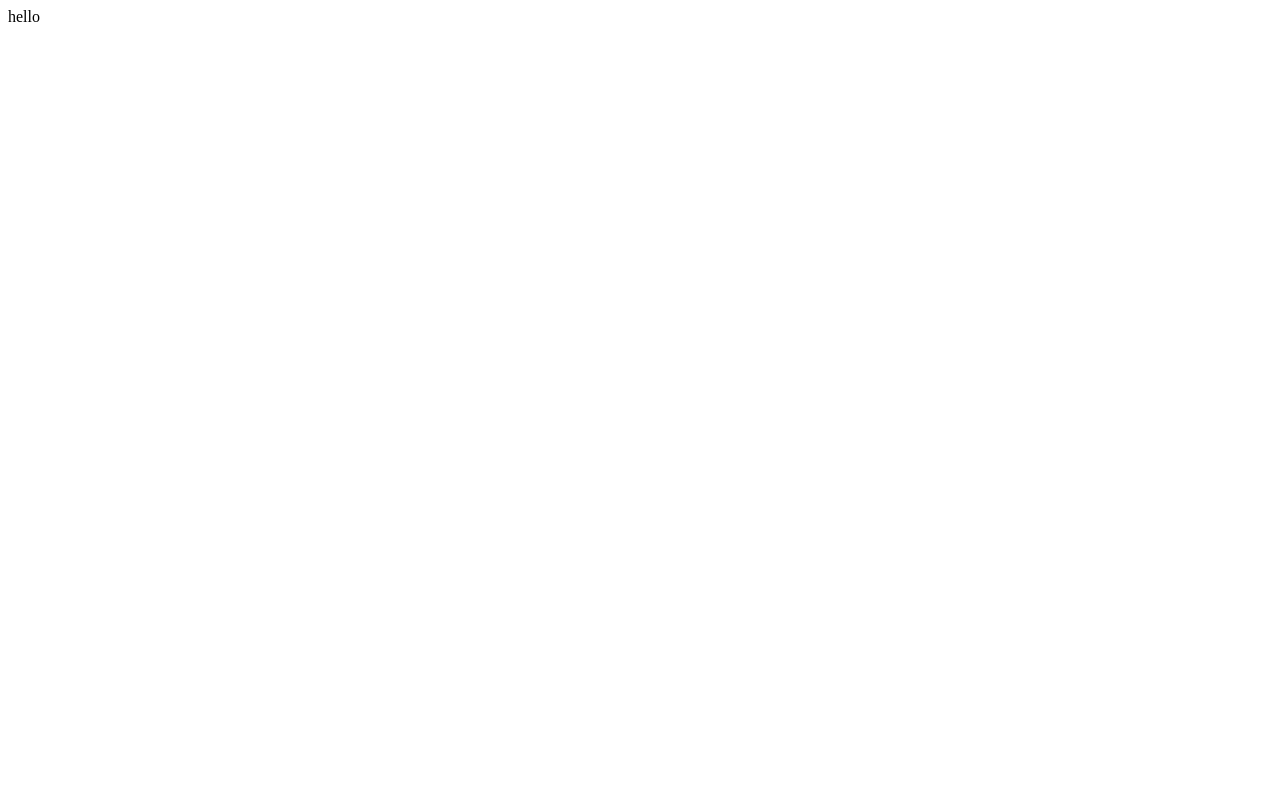
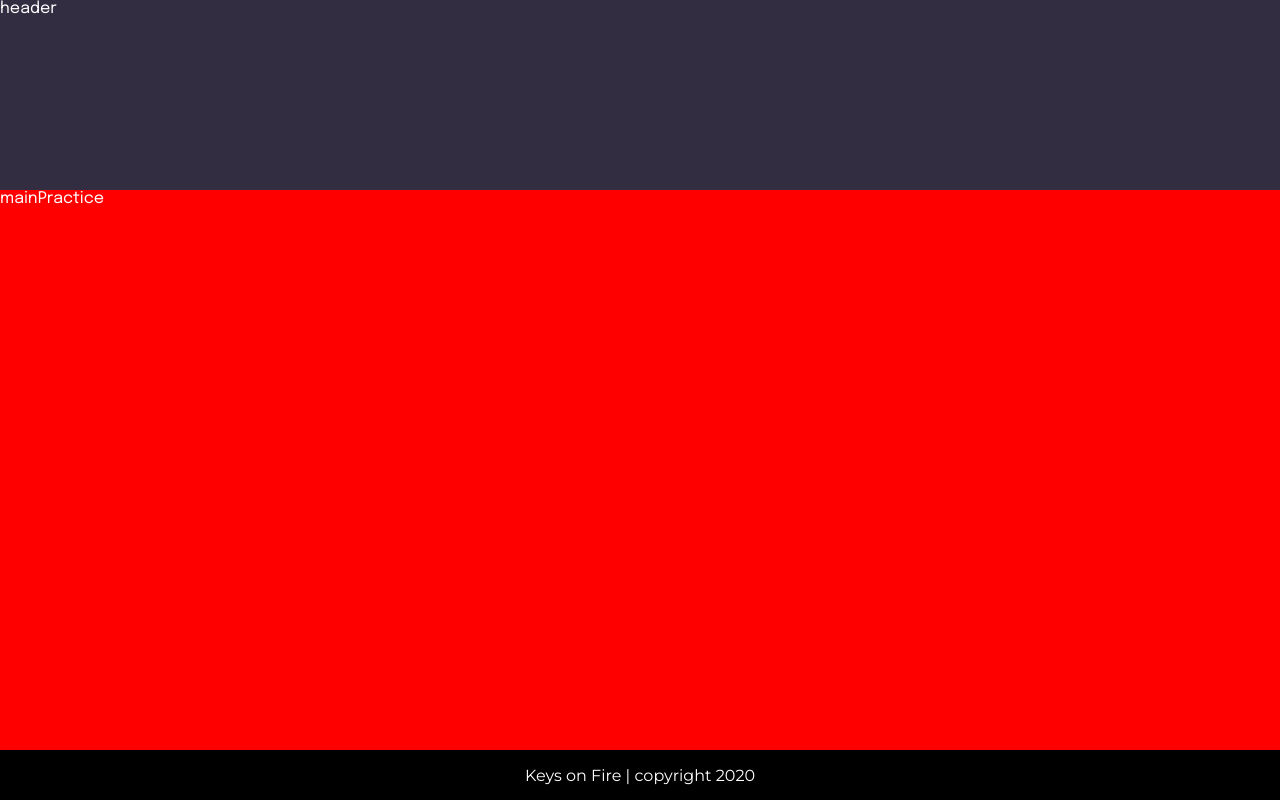
Before and after one commit to Kozaa/Keys-on-Fire, a React (Create React App) app: page / in a window 1280 px wide. Built offline with nearby package versions, Linux system fonts and the light colour scheme.

Commit message:
simple setup

```diff
--- a/package.json
+++ b/package.json
@@ -10,9 +10,11 @@
     "@types/node": "^12.0.0",
     "@types/react": "^16.9.53",
     "@types/react-dom": "^16.9.8",
+    "@types/styled-components": "^5.1.4",
     "react": "^17.0.1",
     "react-dom": "^17.0.1",
     "react-scripts": "4.0.0",
+    "styled-components": "^5.2.1",
     "typescript": "^4.0.3",
     "web-vitals": "^0.2.4"
   },
--- a/public/index.html
+++ b/public/index.html
@@ -7,7 +7,12 @@
       name="description"
       content="Learn to type faster and race with your friends to see whose keys are the hottest!"
     />
-
+    <link rel="preconnect" href="https://fonts.gstatic.com" />
+    <link rel="preconnect" href="https://fonts.gstatic.com" />
+    <link
+      href="https://fonts.googleapis.com/css2?family=Epilogue:wght@400;700&family=Montserrat&display=swap"
+      rel="stylesheet"
+    />
     <title>Keys on Fire</title>
   </head>
   <body>
--- a/src/App.tsx
+++ b/src/App.tsx
@@ -1,7 +1,35 @@
 import React from "react";
+import { createGlobalStyle, ThemeProvider } from "styled-components";
+import { Theme } from "./theme";
+import Header from "./components/Header";
+import Footer from "./components/Footer";
+import MainPractice from "./components/MainPractice";
+import MainRace from "./components/MainRace";
 
-function App() {
-  return <div className="App">hello</div>;
-}
+const GlobalStyle = createGlobalStyle`
+  body {
+    margin: 0;
+    height: 100vh;
+    width: 100%;
+
+    display: flex;
+    flex-direction: column;
+
+    background-color: ${({ theme }) => theme.colors.primaryDark};
+    color: ${({ theme }) => theme.colors.text};
+    font-family: ${({ theme }) => theme.font.primary};
+  }
+`;
+
+const App = () => (
+  <div>
+    <ThemeProvider theme={Theme}>
+      <GlobalStyle />
+      <Header />
+      <MainPractice />
+      <Footer />
+    </ThemeProvider>
+  </div>
+);
 
 export default App;
--- /dev/null
+++ b/src/components/Footer.tsx
@@ -0,0 +1,20 @@
+import React from "react";
+import styled from "styled-components";
+
+const StyledFooter = styled.footer`
+  width: 100%;
+  height: 50px;
+
+  display: flex;
+  align-items: center;
+  justify-content: center;
+
+  font-family: ${({ theme }) => theme.font.secondary};
+  background-color: black;
+`;
+
+const Footer: React.FC = () => (
+  <StyledFooter>Keys on Fire | copyright 2020</StyledFooter>
+);
+
+export default Footer;
--- /dev/null
+++ b/src/components/Header.tsx
@@ -0,0 +1,11 @@
+import React from "react";
+import styled from "styled-components";
+
+const StyledHeader = styled.header`
+  width: 100%;
+  height: calc(30vh - 50px);
+`;
+
+const Header: React.FC = () => <StyledHeader>header</StyledHeader>;
+
+export default Header;
--- /dev/null
+++ b/src/components/MainPractice.tsx
@@ -0,0 +1,14 @@
+import React from "react";
+import styled from "styled-components";
+
+const StyledMainPractice = styled.main`
+  width: 100%;
+  height: 70vh;
+  background-color: red;
+`;
+
+const MainPractice: React.FC = () => {
+  return <StyledMainPractice>mainPractice</StyledMainPractice>;
+};
+
+export default MainPractice;
--- /dev/null
+++ b/src/components/MainRace.tsx
@@ -0,0 +1,14 @@
+import React from "react";
+import styled from "styled-components";
+
+const StyledMainRace = styled.main`
+  width: 100%;
+  height: 70vh;
+  background-color: red;
+`;
+
+const MainRace: React.FC = () => {
+  return <StyledMainRace>mainPractice</StyledMainRace>;
+};
+
+export default MainRace;
--- a/src/index.tsx
+++ b/src/index.tsx
@@ -2,13 +2,4 @@ import React from "react";
 import ReactDOM from "react-dom";
 import App from "./App";
 
-ReactDOM.render(
-  <React.StrictMode>
-    <App />
-  </React.StrictMode>,
-  document.getElementById("root")
-);
-
-// If you want to start measuring performance in your app, pass a function
-// to log results (for example: reportWebVitals(console.log))
-// or send to an analytics endpoint. Learn more: https://bit.ly/CRA-vitals
+ReactDOM.render(<App />, document.getElementById("root"));
--- /dev/null
+++ b/src/theme.ts
@@ -0,0 +1,18 @@
+import { DefaultTheme } from "styled-components";
+
+const Theme: DefaultTheme = {
+  font: {
+    primary: "'Epilogue', sans-serif",
+    secondary: "'Montserrat', sans-serif",
+  },
+
+  colors: {
+    primaryDark: "#322D41",
+    secondaryDark: "#2D2235",
+    grey: "#7C7C7C",
+    red: "#CD2F2F",
+    text: "#FFF",
+  },
+};
+
+export { Theme };
```
Also changed, not shown: src/styled.d.ts (added, +17 -0 lines), tsconfig.json (+4 -9 lines), 1 other file (tests, documents, lock files or other folders).
